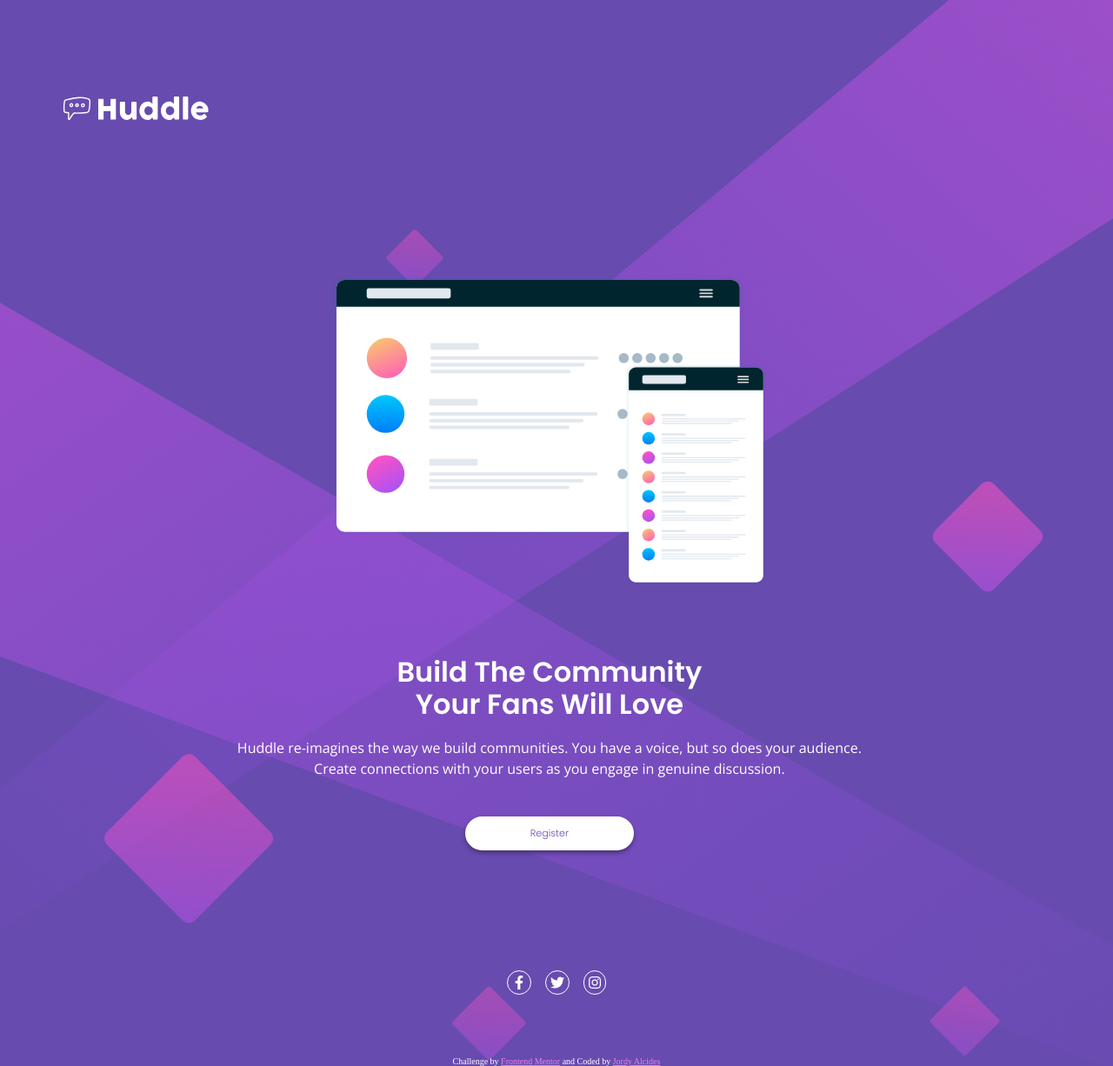
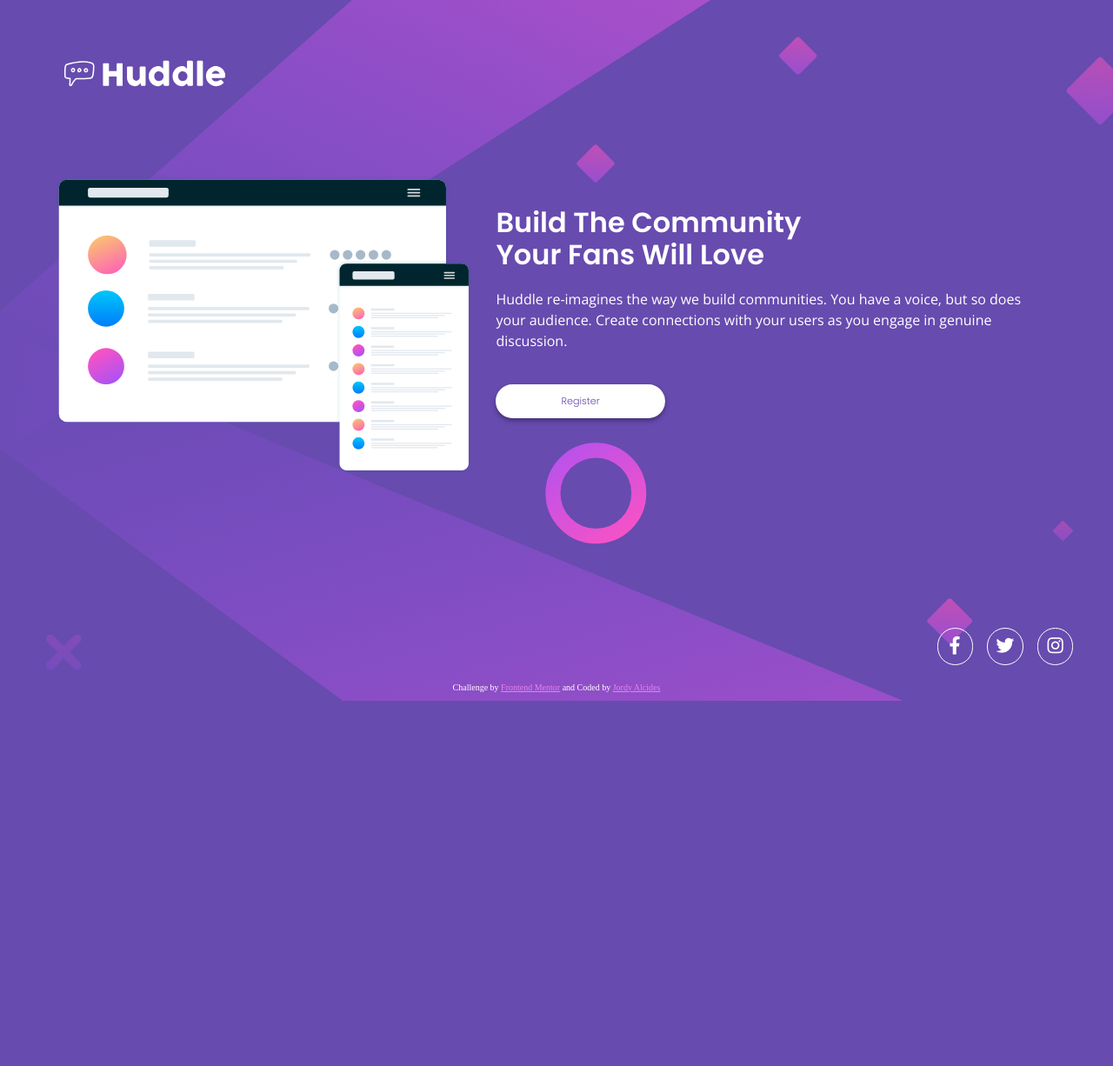
Before and after one commit to jordyalcides/huddle, a PHP site: page / in a window 1280 px wide. Shown: the whole page at 87% size. After the commit the page ends 806 px from the top, so only its background shows below. Run offline with PHP 8.4, Linux system fonts and the light colour scheme.

Commit message:
Correções nas versões mobile e tablet Adição da versão Desktop(1024x768)

```diff
--- a/assets/css/style.css
+++ b/assets/css/style.css
@@ -92,40 +92,27 @@ body {
     margin: 3rem 0 0 0;
 }
 
-.facebook {
+.social-item {
     margin: 8px;
-    padding: 5px 8px;
     border: solid #ffffff 0.1rem;
     border-radius: 100px;
 }
 
-.facebook:hover {
+.social-item:hover {
     border-color: hsl(300, 69%, 71%);
     color: hsl(300, 69%, 71%);
 }
 
-.twitter {
-    margin: 8px;
-    padding: 5px 5px;
-    border: solid #ffffff 0.1rem;
-    border-radius: 100px;
+.facebook {
+    padding: 5px 8px;
 }
 
-.twitter:hover {
-    border-color: hsl(300, 69%, 71%);
-    color: hsl(300, 69%, 71%);
+.twitter {
+    padding: 5px 5px;
 }
 
 .instagram {
-    margin: 8px;
     padding: 5px 5px;
-    border: solid #ffffff 0.1rem;
-    border-radius: 100px;
-}
-
-.instagram:hover {
-    border-color: hsl(300, 69%, 71%);
-    color: hsl(300, 69%, 71%);
 }
 
 /* FOOTER */
@@ -172,8 +159,87 @@ body {
         margin: 2.5% 0;
     }
 
+    /* SOCIAL */
+    .social-item {
+        font-size: 1.3rem;
+    }
+    .facebook {
+        padding: 10px 13px;
+    }
+    .twitter {
+        padding: 10px 10px;
+    }
+    .instagram {
+        padding: 10px 10px;
+    }
+
     /* FOOTER */
     .attribution {
         margin: 5% 0 0 0;
     }
 }
+
+@media(min-width: 1024px) {
+    body {
+        background-image: url(/assets/images/bg-desktop.svg);
+        /* background-size: contain; */
+    }
+
+    /* HEADER */
+    .logotype {
+        margin: 60px 5% 0;
+    }
+    .logotype img {
+        width: 200px;
+    }
+
+    /* MAIN */
+    .main{
+        margin: 5% 4%;
+    }
+
+    /* FRONT IMAGE */
+    .front {
+        text-align: left;
+        display: inline-block;
+        margin: 2% 1%;
+    }
+    .front-image {
+        width: 480px;
+    }
+
+    /* MAIN TEXT */
+    .main-text {
+        display: inline-block;
+        vertical-align: top;
+        width: calc(95% - 480px);
+        margin: 50px 1%;
+    }
+    .front-header {
+        display: inline-block;
+        text-align: left;
+        font-size: 2rem;
+        margin: 10px 0;
+    }
+    .front-text {
+        display: inline-block;
+        text-align: left;
+        margin: 10px 0;
+    }
+
+    /* REGISTER BUTTON */
+    .register {
+        text-align: left;
+    }
+
+    /* SOCIAL */
+    .social {
+        justify-content: flex-end;
+        margin: 6% 3% 1%;
+    }
+
+    /* FOOTER */
+    .attribution {
+        margin: 10px 0;
+    }
+}
--- a/index.html
+++ b/index.html
@@ -44,9 +44,9 @@
 	</div>
 
 	<p class="social">
-		<i class="fab fa-facebook-f facebook active-item"></i>
-		<i class="fab fa-twitter twitter active-item"></i>
-		<i class="fab fa-instagram instagram active-item"></i>
+		<i class="social-item fab fa-facebook-f facebook active-item"></i>
+		<i class="social-item fab fa-twitter twitter active-item"></i>
+		<i class="social-item fab fa-instagram instagram active-item"></i>
 	</p>
 
 	<footer>
```
